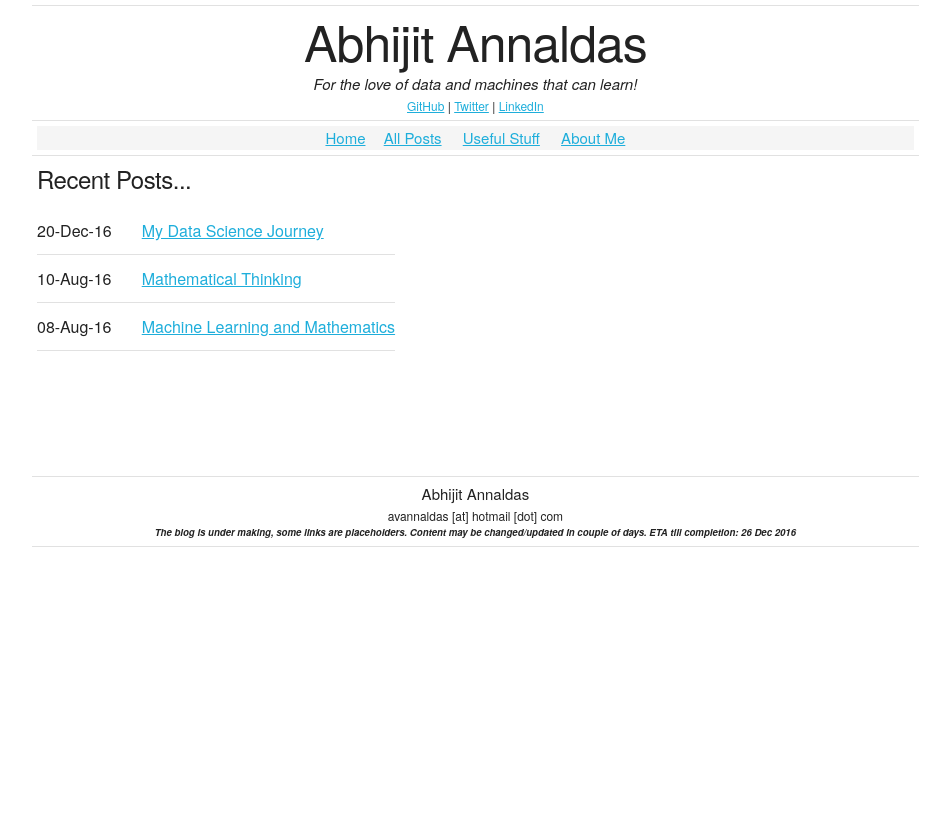
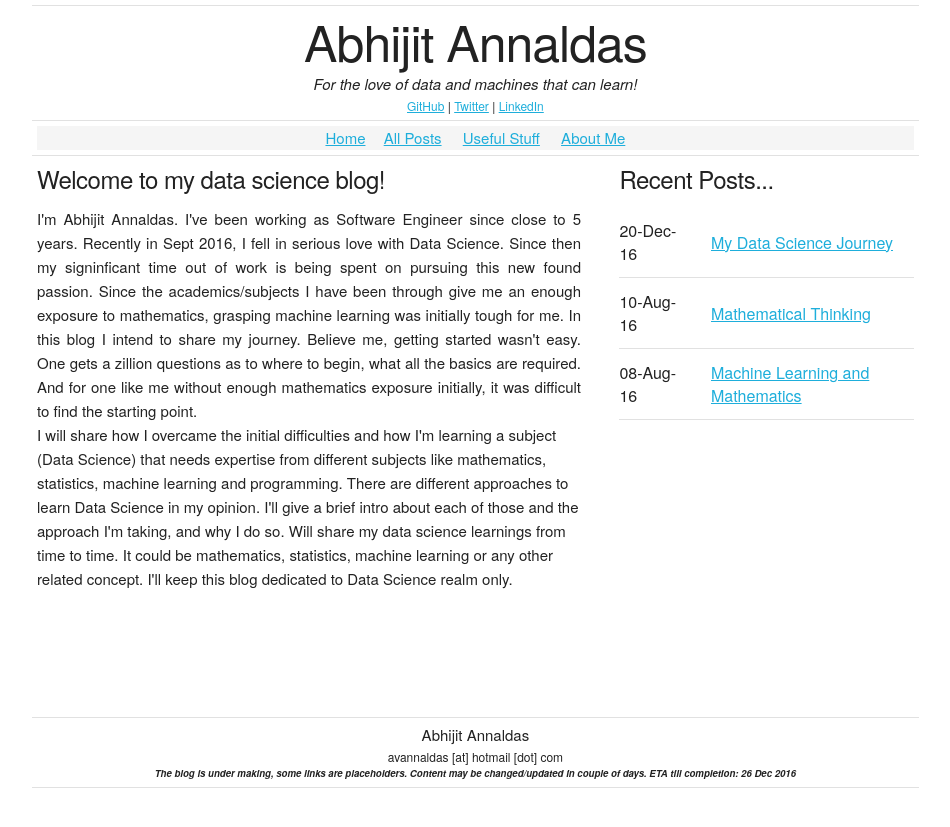
Before and after one commit to devm1023/ML_project, a Jekyll site: the page built from index.html, in a window 1280 px wide. Shown: the top 827 px of the page, without its empty margins (123-1073 px from the left). Built offline with Jekyll 4.4.1, drawn with Linux system fonts in a browser that asks for light colours; some web fonts are replaced.

Commit message:
home page updated

```diff
--- a/index.html
+++ b/index.html
@@ -3,7 +3,16 @@ layout: default
 ---
 <div class="container">
 	<div class="row">
-		<div class="eleven columns">
+		<div class="seven columns">
+			<h5>Welcome to my data science blog!</h5>
+			<p style="margin-bottom: 0px;text-align:justify">
+				I'm Abhijit Annaldas. I've been working as Software Engineer since close to 5 years. Recently in Sept 2016, I fell in serious love with Data Science. Since then my signinficant time out of work is being spent on pursuing this new found passion. Since the academics/subjects I have been through give me an enough exposure to mathematics, grasping machine learning was initially tough for me. In this blog I intend to share my journey. Believe me, getting started wasn't easy. One gets a zillion questions as to where to begin, what all the basics are required. And for one like me without enough mathematics exposure initially, it was difficult to find the starting point.
+			</p>
+			<p>
+				I will share how I overcame the initial difficulties and how I'm learning a subject (Data Science) that needs expertise from different subjects like mathematics, statistics, machine learning and programming. There are different approaches to learn Data Science in my opinion. I'll give a brief intro about each of those and the approach I'm taking, and why I do so. Will share my data science learnings from time to time. It could be mathematics, statistics, machine learning or any other related concept. I'll keep this blog dedicated to Data Science realm only.
+			</p>
+		</div>
+		<div class="four columns">
 			<h5>Recent Posts...</h5>
 			<table style="margin-bottom: 0px">
 				{% for post in site.posts %}
@@ -15,5 +24,4 @@ layout: default
 			</table><br>
 		</div>
 	</div>
-	</div>
 </div>
```
